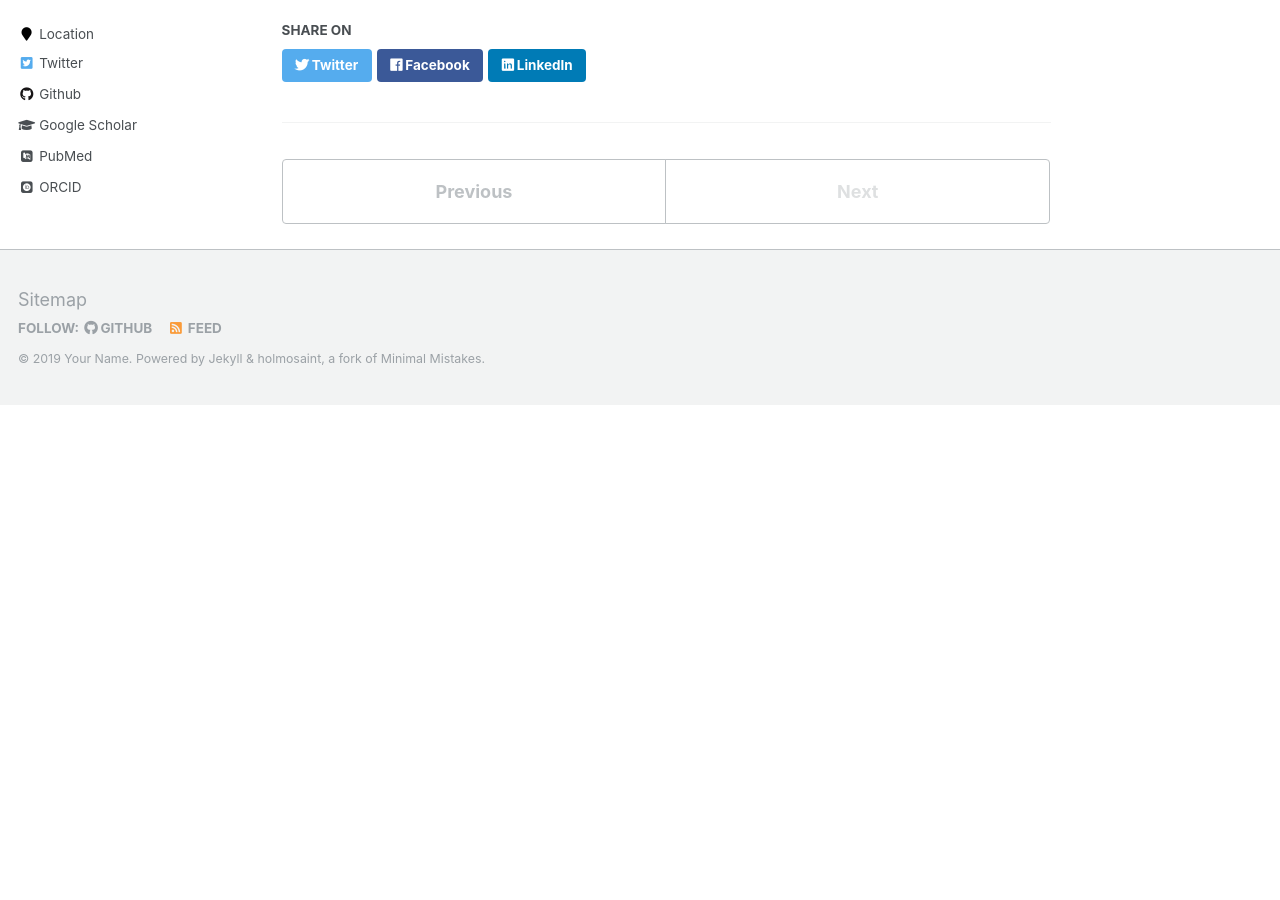
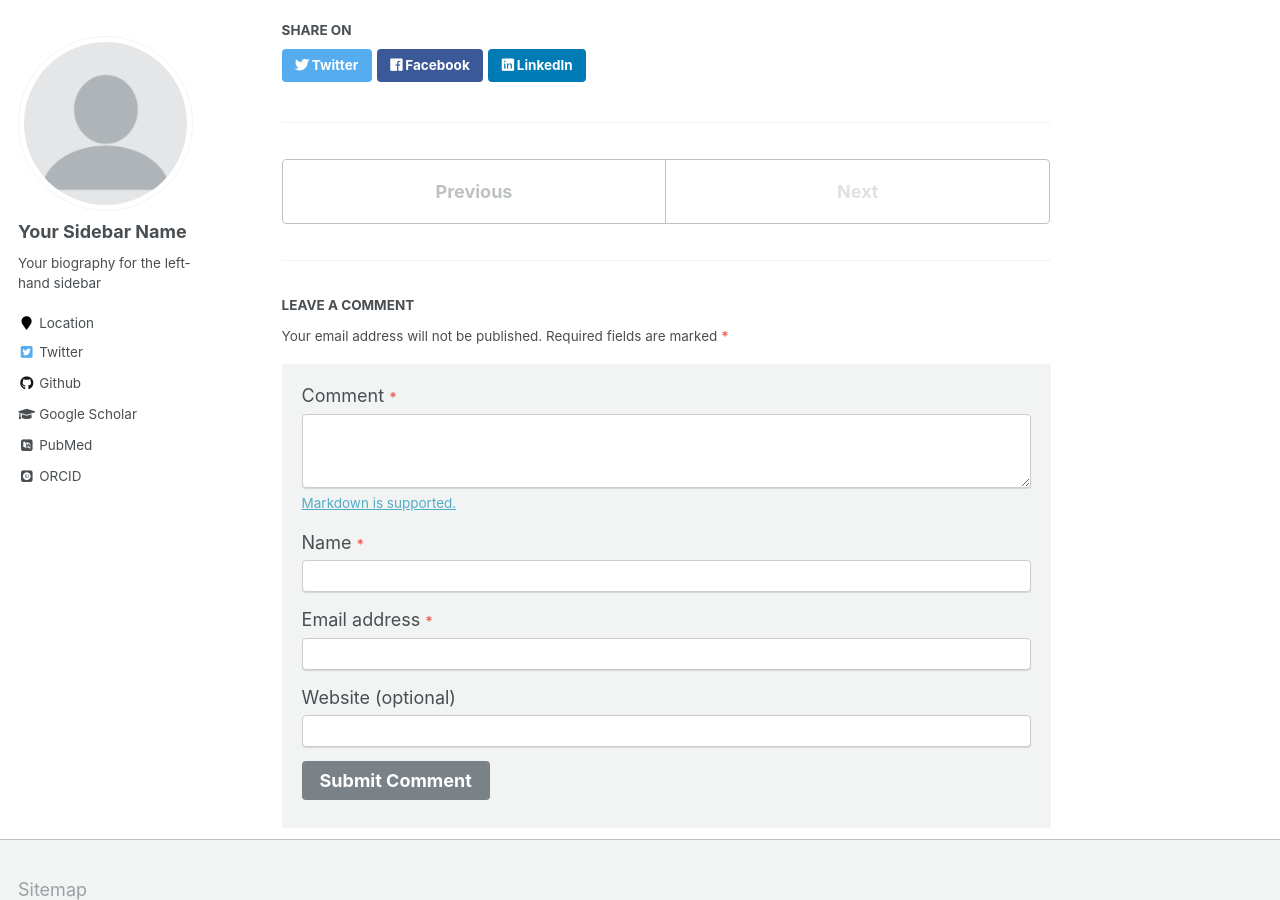
Before and after one commit to holmosaint/holmosaint.github.io, a Jekyll site: the page built from _teaching/2015-spring-teaching-2.md, in a window 1280 px wide and 900 px high, scrolled down 495 px. Built offline with Jekyll 4.4.1, drawn with Linux system fonts in a browser that asks for light colours; some web fonts are replaced; before the commit the page ends 900 px from its top, so only the background shows below that; some of the changed lines change nothing that is shown.

Commit message:
Enable comments

```diff
--- a/_config.yml
+++ b/_config.yml
@@ -17,11 +17,11 @@
 teaser                   :  # filename of teaser fallback teaser image placed in /images/, .e.g. "500x300.png"
 breadcrumbs              : false # true, false (default)
 words_per_minute         : 160
-future                   : true
+future                   : false
 read_more                : "disabled" # if enabled, adds "Read more" links to excerpts
-talkmap_link             : false #change to true to add link to talkmap on talks page
+talkmap_link             : true #change to true to add link to talkmap on talks page
 comments:
-  provider               : # false (default), "disqus", "discourse", "facebook", "google-plus", "staticman", "custom"
+  provider               : "staticman" # false (default), "disqus", "discourse", "facebook", "google-plus", "staticman", "custom"
   disqus:
     shortname            :
   discourse:
```
